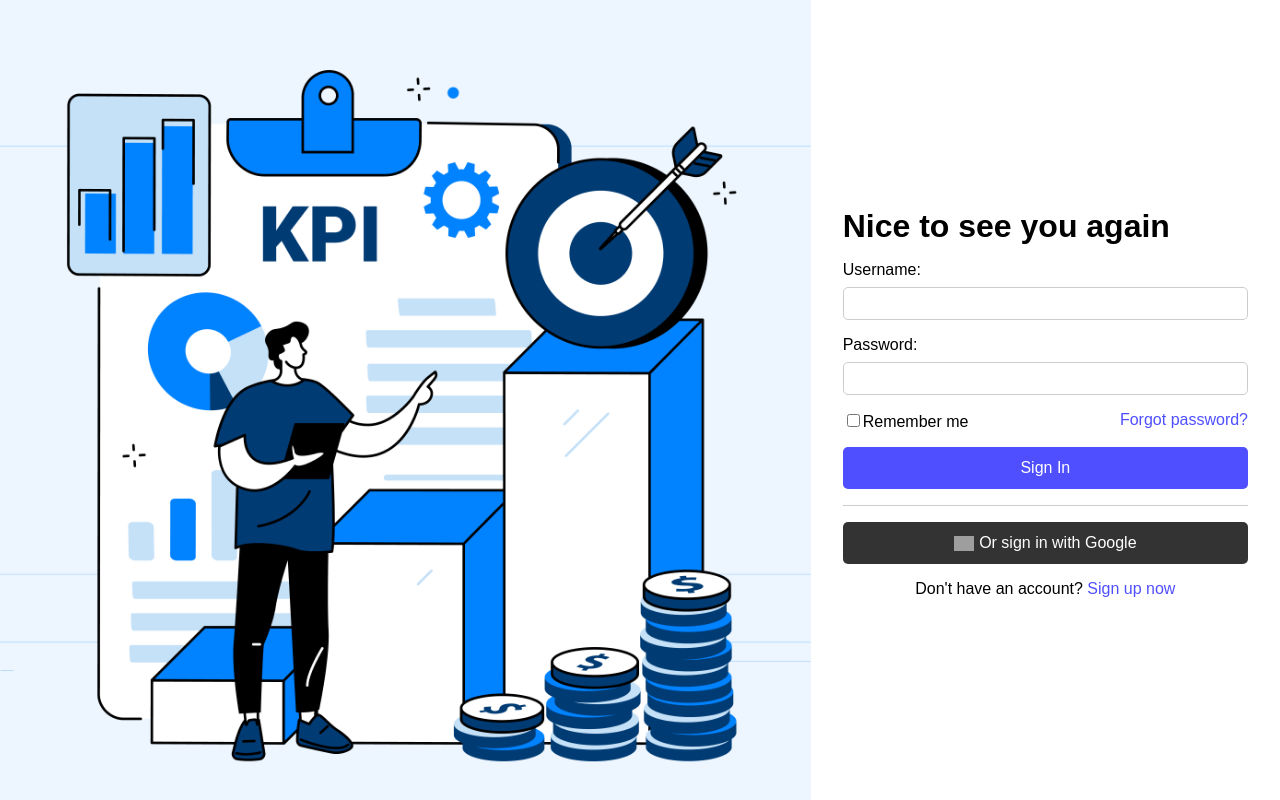
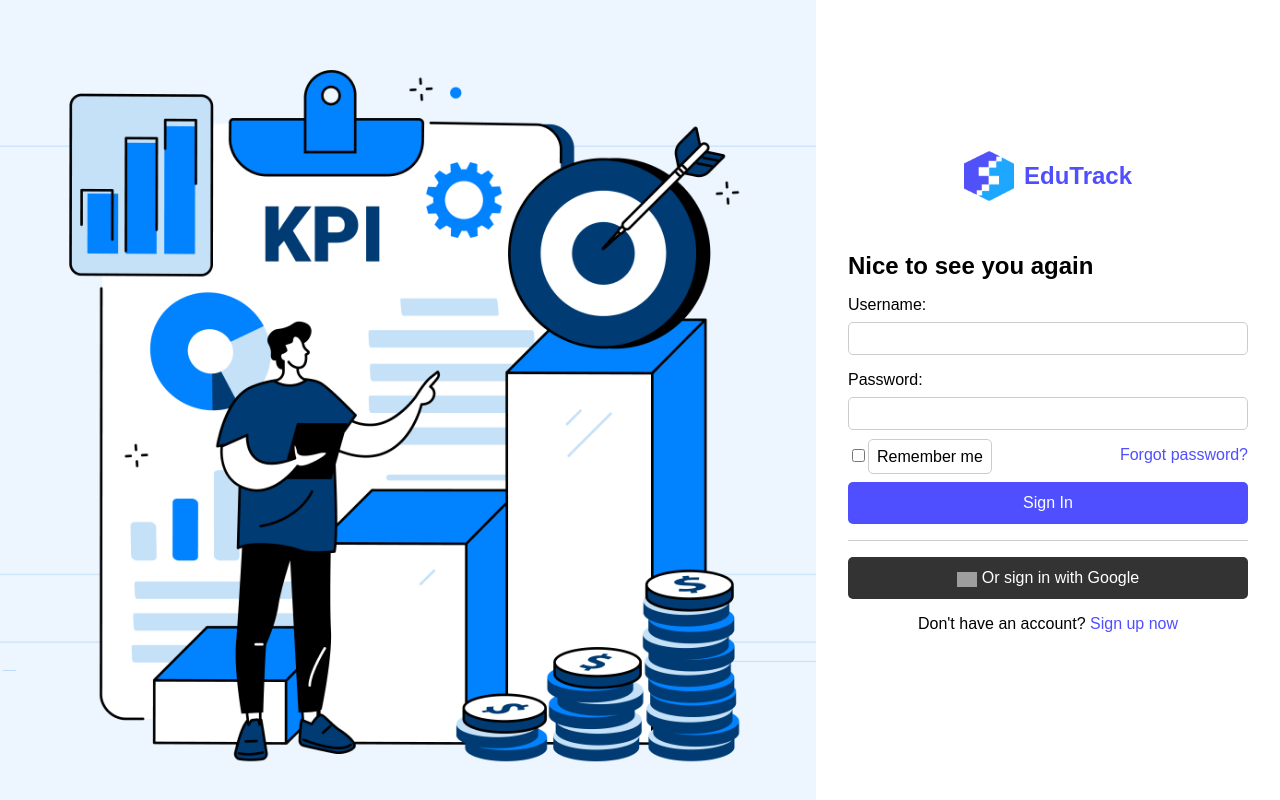
Before and after one commit to TuanNH76/uiux-project, a React (Create React App) app in the folder client/: page / in a window 1280 px wide. Built offline with nearby package versions, Linux system fonts and the light colour scheme; grey boxes are pictures that could not be loaded.

Commit message:
feat: landingpage

```diff
--- a/client/src/pages/landingpage/LandingPage.jsx
+++ b/client/src/pages/landingpage/LandingPage.jsx
@@ -3,6 +3,7 @@ import { useNavigate } from 'react-router-dom';
 import './style.css';
 import kpiImage from '../../images/KPI.webp'; // Adjust the path as necessary
 import googleImage from '../../images/Google__G__logo.svg.png';
+import logo from '../../images/Logo.png'; // Adjust the path as necessary
 
 const LandingPage = () => {
     const navigate = useNavigate();
@@ -19,7 +20,11 @@ const LandingPage = () => {
                 <img src={kpiImage} alt="KPI" />
             </div>
             <div className="form-section">
-                <h1>Nice to see you again</h1>
+                <div className="header">
+                    <img src={logo} alt="EduTrack Logo" className="logo" />
+                    <h1 className="app-name">EduTrack</h1>
+                </div>
+                <h2>Nice to see you again</h2>
                 <form onSubmit={handleLogin}>
                     <div className="form-group">
                         <label htmlFor="username">Username:</label>
@@ -32,7 +37,7 @@ const LandingPage = () => {
                     <div className="form-options">
                         <div>
                             <input type="checkbox" id="remember" name="remember" />
-                            <label clasName="checkbox" htmlFor="remember">Remember me</label>
+                            <label className="checkbox" htmlFor="remember">Remember me</label>
                         </div>
                         <a href="#forgot-password" className="link">Forgot password?</a>
                     </div>
--- a/client/src/pages/landingpage/style.css
+++ b/client/src/pages/landingpage/style.css
@@ -5,6 +5,7 @@ body {
 
 .landing-page {
     display: flex;
+    flex-direction: column; /* Change to column for better stacking on smaller screens */
     height: 100vh;
 }
 
@@ -27,15 +28,37 @@ body {
     display: flex;
     flex-direction: column;
     justify-content: center;
-    align-items: flex-start; /* Align items to the left */
+    align-items: center; /* Center items horizontally */
     padding: 2rem;
     background-color: #fff;
-    width: 300px; /* Adjust width as needed */
+    width: 100%; /* Adjust width for responsiveness */
+    max-width: 400px; /* Set max-width for better form appearance */
+    margin: 0 auto; /* Center the form section */
 }
 
-.form-section h1 {
+.form-section .header {
+    display: flex;
+    align-items: center;
+    justify-content: center; /* Center logo and name horizontally */
+    margin-bottom: 2rem;
+    width: 100%;
+}
+
+.form-section .logo {
+    width: 50px; /* Adjust size as needed */
+    height: auto;
+    margin-right: 10px;
+}
+
+.form-section .app-name {
+    margin: 0;
+    font-size: 1.5rem;
+    color: #4F4FFF; /* Set application name color */
+}
+
+.form-section h2 {
     margin-bottom: 1rem;
-    align-self: flex-start; /* Align the title to the left */
+    align-self: flex-start; /* Align the subtitle to the left */
 }
 
 form {
@@ -59,11 +82,11 @@ form {
     border-radius: 5px;
     border: 1px solid #ccc;
     transition: border-color 0.3s;
-    outline: none; /* Loại bỏ viền ngoài mặc định */
+    outline: none; /* Remove default outline */
 }
 
 .form-group input:focus {
-    border-color: #4F4FFF; /* Màu viền khi focus */
+    border-color: #4F4FFF; /* Border color on focus */
 }
 
 .form-options {
@@ -96,10 +119,11 @@ form {
     display: block; /* Ensure buttons take full width */
 }
 
-.cta-button:hover{
+.cta-button:hover {
     filter: brightness(0.9); /* Adjust brightness on hover */
     background-color: #4F4FFF; /* Updated color */
 }
+
 .google-button:hover {
     filter: brightness(0.9); /* Adjust brightness on hover */
     background-color: #333333;
@@ -135,7 +159,7 @@ form {
     text-decoration: underline;
 }
 
-.checkbox{
+.checkbox {
     width: 100%;
     padding: 0.5rem;
     box-sizing: border-box;
@@ -146,8 +170,26 @@ form {
 }
 
 .google-button img {
-    width: 20px; /* Độ rộng mong muốn */
-    height: auto; /* Chiều cao tự động điều chỉnh */
-    margin-right: 5px; /* Khoảng cách giữa biểu tượng và văn bản */
-    vertical-align: middle; /* Căn giữa theo chiều dọc */
+    width: 20px; /* Desired width */
+    height: auto; /* Auto adjust height */
+    margin-right: 5px; /* Space between icon and text */
+    vertical-align: middle; /* Vertical align middle */
 }
+
+/* Media Queries for Responsiveness */
+
+@media (min-width: 768px) {
+    .landing-page {
+        flex-direction: row; /* Horizontal layout for larger screens */
+    }
+
+    .form-section {
+        width: 100%; /* Full width on larger screens */
+    }
+}
+
+@media (max-width: 767px) {
+    .image-section {
+        display: none; /* Hide image section on smaller screens */
+    }
+}
```
Also changed, not shown: client/src/images/Logo.png (added).
